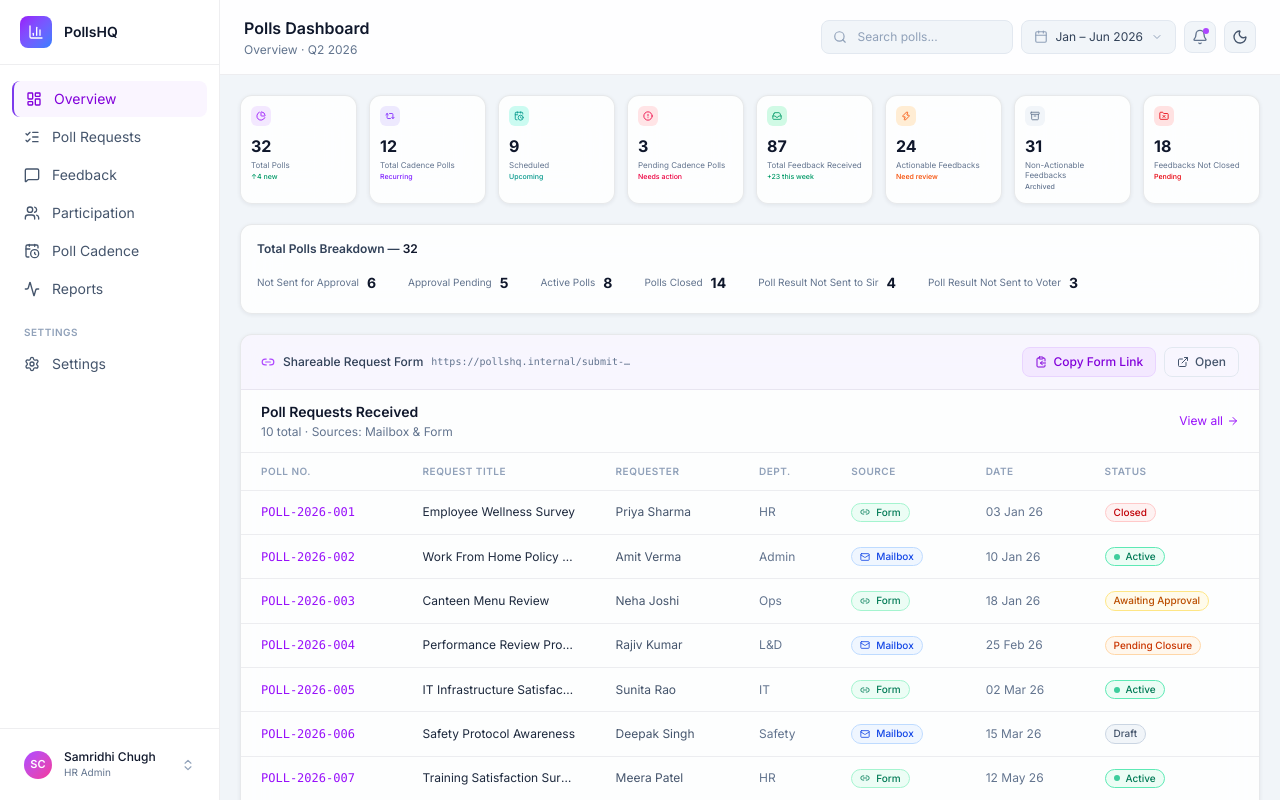
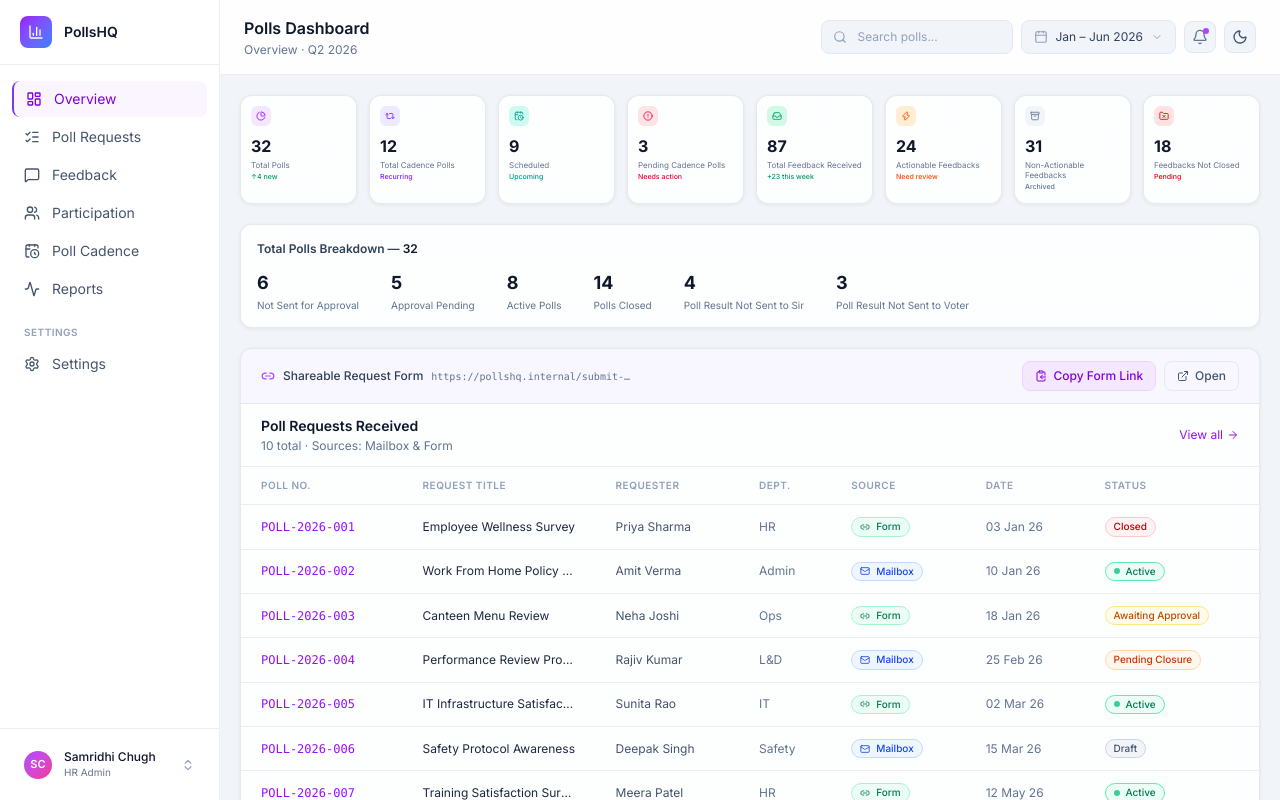
Before and after one commit to samridhichugh2000-hue/Pollsmockup, a Next.js app: page / in a window 1280 px wide. Shown: the top 800 px of the page. Built offline with nearby package versions, Linux system fonts and the light colour scheme.

Commit message:
breakdown: number on top, label below (vertical), items in a horizontal row

```diff
--- a/components/dashboard/TotalPollsBreakdown.tsx
+++ b/components/dashboard/TotalPollsBreakdown.tsx
@@ -8,11 +8,11 @@ export function TotalPollsBreakdown() {
       <p className="text-xs font-semibold text-slate-700 dark:text-slate-300 mb-3">
         Total Polls Breakdown — <span className="text-slate-900 dark:text-slate-100">{total}</span>
       </p>
-      <div className="flex flex-wrap gap-x-8 gap-y-2">
+      <div className="flex flex-wrap gap-x-8 gap-y-3">
         {totalPollsBreakdown.map((item) => (
-          <div key={item.label} className="flex items-center gap-2 py-1">
-            <span className="text-[10px] text-slate-500 dark:text-slate-400">{item.label}</span>
-            <span className="text-sm font-bold text-slate-900 dark:text-slate-100">{item.value}</span>
+          <div key={item.label} className="flex flex-col gap-0.5">
+            <span className="text-lg font-bold text-slate-900 dark:text-slate-100">{item.value}</span>
+            <span className="text-[10px] text-slate-500 dark:text-slate-400 leading-tight">{item.label}</span>
           </div>
         ))}
       </div>
```
